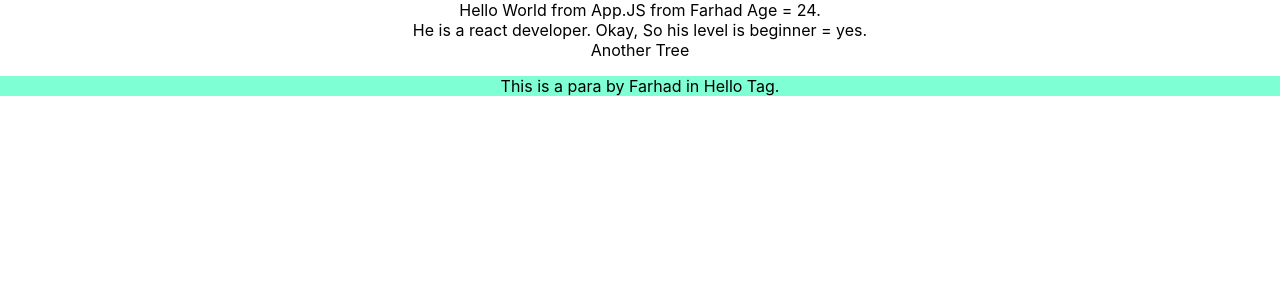
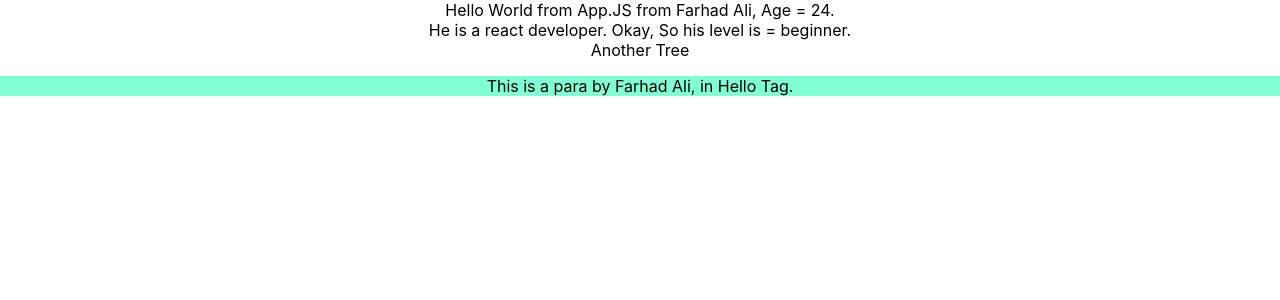
Before and after one commit to FarhadAbbasi/Bootcamp-C3, a React (Create React App) app: page / in a window 1280 px wide. Shown: the top 300 px of the page. Built offline with nearby package versions, Linux system fonts and the light colour scheme.

Commit message:
Resolved 'level' error

```diff
--- a/src/App.js
+++ b/src/App.js
@@ -14,7 +14,7 @@ function App(props) {
 
   return (
     <div className="App">
-        Hello World from App.JS from {name} Age = {age -5}.<br/> He is a {IsReactDev} react developer. Okay, So his level is beginner = {level.beginner}.
+        Hello World from App.JS from {name} Age = {age -5}.<br/> He is a {IsReactDev} react developer. Okay, So his level is  = {level}.
         <div> Another Tree
           <br/> <Hello fname= {name}></Hello>
         </div>
--- a/src/index.js
+++ b/src/index.js
@@ -10,10 +10,10 @@ const root = ReactDOM.createRoot(document.getElementById('root'));
 root.render(
       <div>
         <App
-        name="Farhad"
+        name= "Farhad Ali,"
         age={29}
         IsReactDev= {true}
-        level={{beginner: "yes", expert: "no"}}
+        level= "beginner"
         />
         </div>
   );
```
